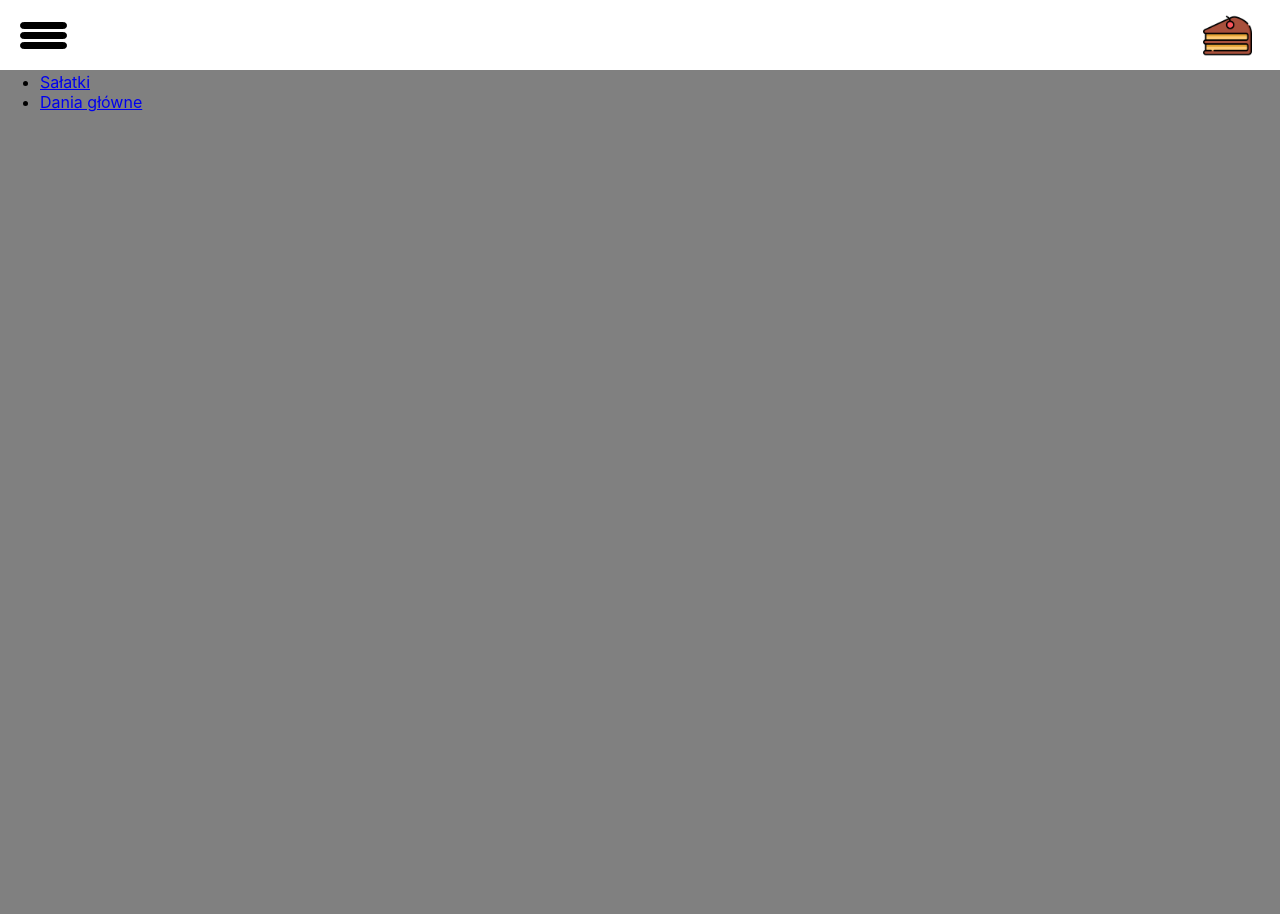
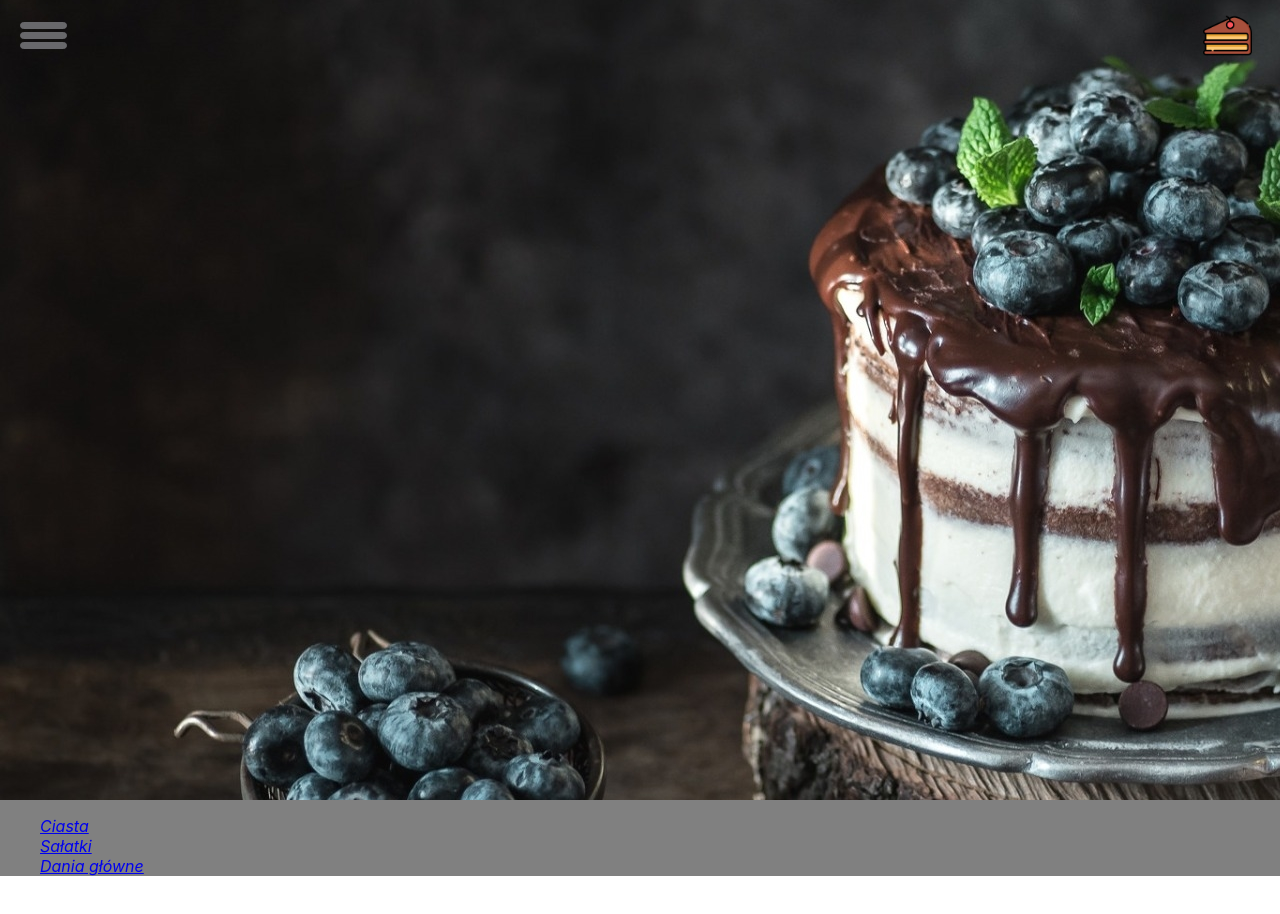
Before and after one commit to magdakrok/cookbook, a React app: page / in a window 1280 px wide. Shown: the top 914 px of the page. After the commit the page ends 892 px from the top, so only its background shows below. Built offline with nearby package versions, Linux system fonts and the light colour scheme.

Commit message:
add the picute to homepage and change the toggle color, logo anand toolbar

```diff
--- a/src/components/HomePage/HomePage.js
+++ b/src/components/HomePage/HomePage.js
@@ -6,9 +6,9 @@ import {Link } from 'react-router-dom';
 const homePage = (props) => (
 
     <div className={classes.HomePage}>
-        <p>strona główna</p>
+       <div className={classes.Cake}></div>
         <ul>
-            <li><Link to="/cake">Ciasta</Link></li>
+        <div><li><Link to="/cake">Ciasta</Link></li></div>
 
         <div><li><Link to="/salad">Sałatki</Link></li></div>
         <div><li><Link to="/dish">Dania główne</Link></li>
--- a/src/components/HomePage/HomePage.module.css
+++ b/src/components/HomePage/HomePage.module.css
@@ -1,4 +1,18 @@
 .HomePage {
     background-color: gray;
-    height:  1000px;
+    height:  100%;
+
 }
+
+.Cake{
+    max-width: 100%;
+    height: 100vh;
+    background-image: url(../../assets/images/cake.jpg);
+}
+
+li{
+    text-decoration: none;
+    list-style: none;
+    font-style: italic;
+
+}
--- a/src/components/Logo/Logo.module.css
+++ b/src/components/Logo/Logo.module.css
@@ -1,5 +1,5 @@
 .Logo{
-    background-color: white;
+    background-color: transparent;
     padding: 8px;
     height: 100%;
 
--- a/src/components/Navigation/SideDrawer/Toggle/Toggle.module.css
+++ b/src/components/Navigation/SideDrawer/Toggle/Toggle.module.css
@@ -2,8 +2,8 @@
 .ToggleButton1{
     height: 5px;
       width: 45px;
-      background-color: black;
-      border: 1px solid black;
+      background-color: rgb(104, 104, 107);
+      border: 1px solid rgb(104, 104, 107);
       border-radius: 10px;
       position: absolute;
       top: 1.4rem;
@@ -13,8 +13,8 @@
     .ToggleButton2{
         height: 5px;
       width: 45px;
-      background-color: black;
-      border: 1px solid black;
+      background-color:rgb(104, 104, 107);
+      border: 1px solid rgb(104, 104, 107);
       border-radius: 10px;
       position: absolute;
       top: 2rem;
@@ -24,8 +24,8 @@
     .ToggleButton3{
         height: 5px;
         width: 45px;
-        background-color: black;
-        border: 1px solid black;
+        background-color: rgb(104, 104, 107);
+        border: 1px solid rgb(104, 104, 107);
         border-radius: 10px;
         position: absolute;
         top: 2.6rem;
--- a/src/components/Navigation/Toolbar/Toolbar.module.css
+++ b/src/components/Navigation/Toolbar/Toolbar.module.css
@@ -4,7 +4,7 @@
     position: fixed;
     top: 0;
     left: 0;
-    background-color: white;
+    background-color: transparent;
     display: flex;
     justify-content: flex-end;
     align-items: center;
```
Also changed, not shown: src/assets/images/cake.jpg (added).
